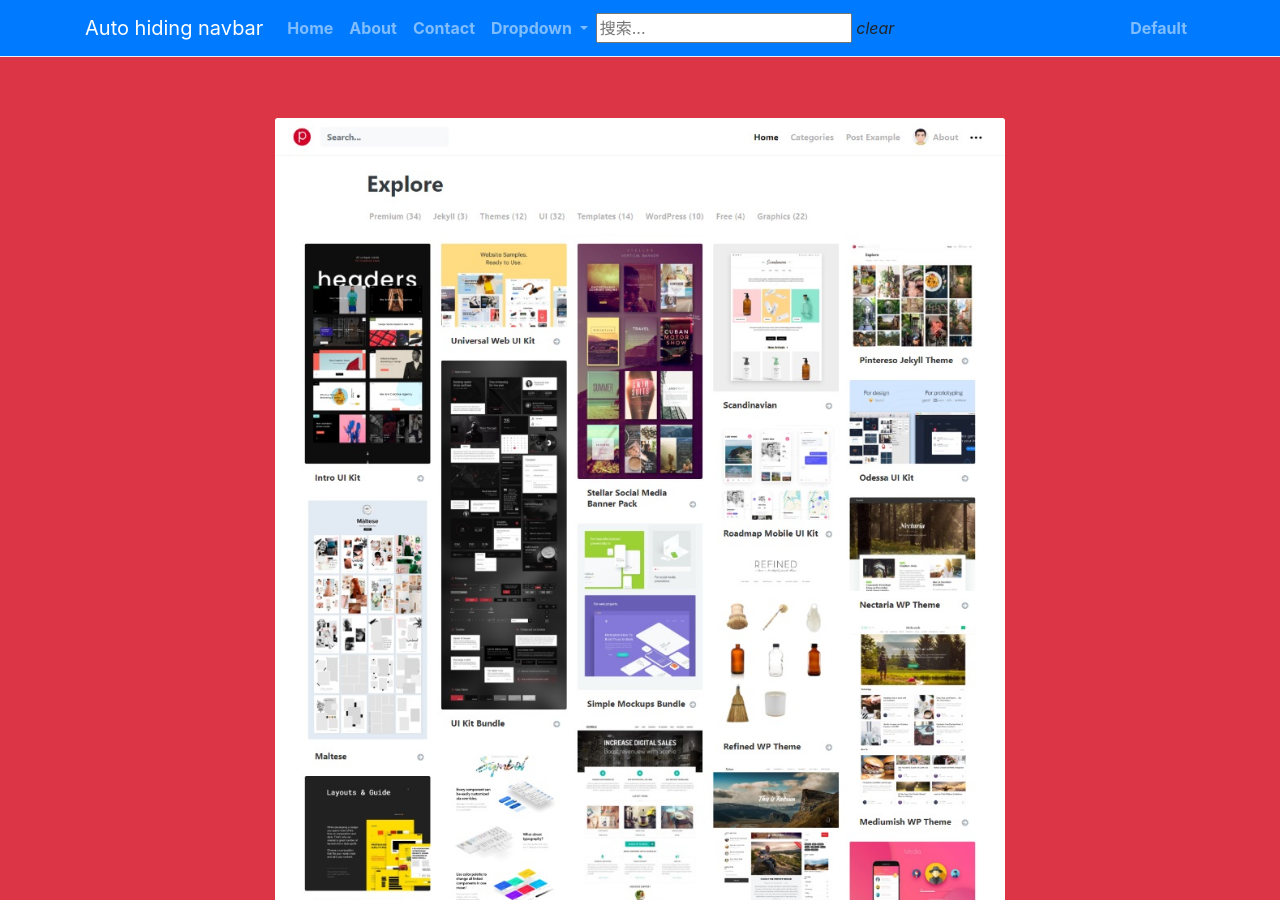
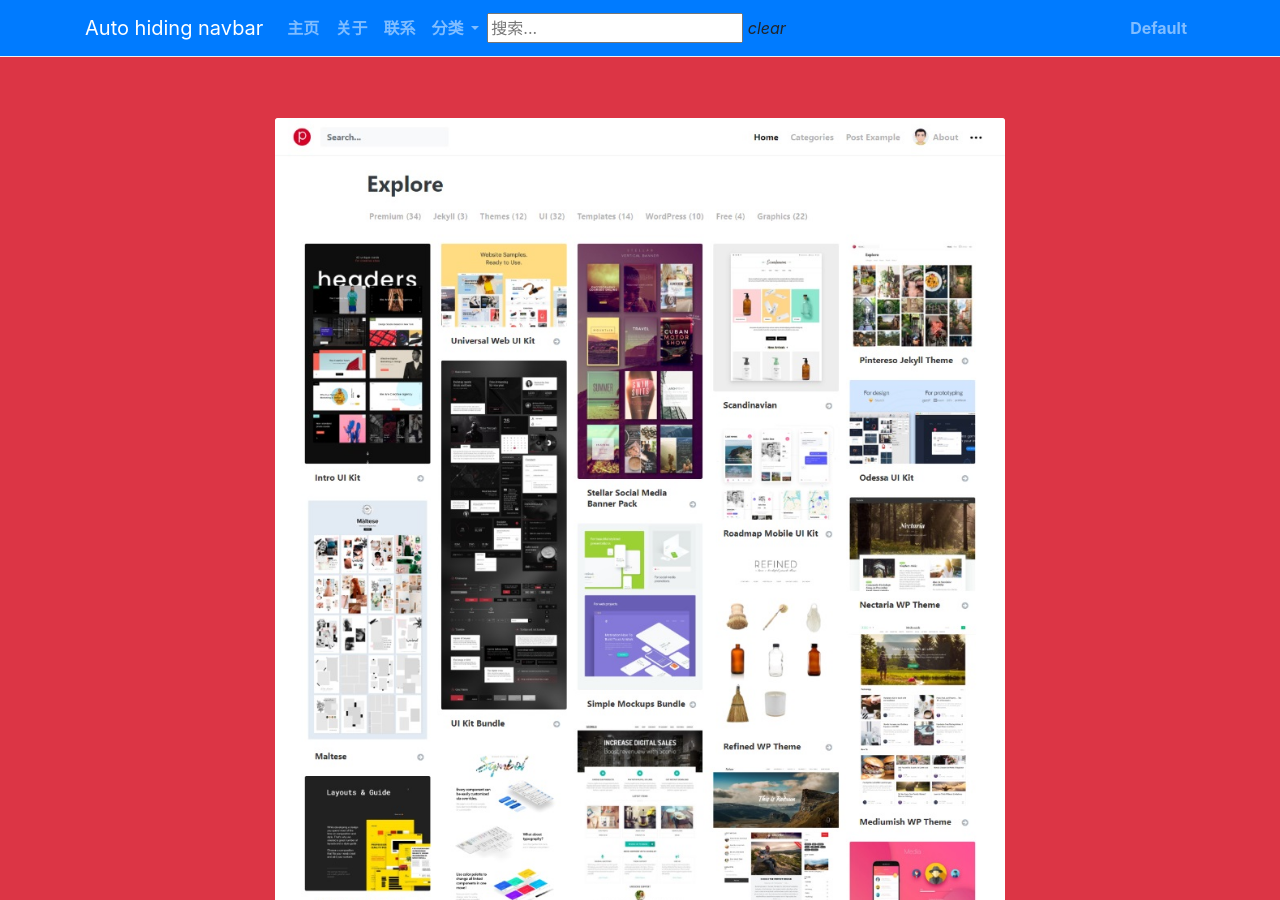
Before and after one commit to nengwuzhi/nengwuzhi.github.io, a Jekyll site: the page built from _pages/about.md, in a window 1280 px wide and 900 px high. Built offline with Jekyll 4.4.1, drawn with Linux system fonts in a browser that asks for light colours; nearby versions of some CDN libraries.

Commit message:
Update menu-header.html

```diff
--- a/_includes/menu-header.html
+++ b/_includes/menu-header.html
@@ -7,16 +7,16 @@
     <div class="collapse navbar-collapse" id="navbarResponsive">
       <ul class="navbar-nav">
         <li class="nav-item">
-          <a class="nav-link" href="#">Home</a>
+          <a class="nav-link" href="#">主页</a>
         </li>
         <li class="nav-item">
-          <a class="nav-link" href="#">About</a>
+          <a class="nav-link" href="#">关于</a>
         </li>
         <li class="nav-item">
-          <a class="nav-link" href="#">Contact</a>
+          <a class="nav-link" href="#">联系</a>
         </li>
         <li class="nav-item dropdown">
-          <a class="nav-link dropdown-toggle" data-toggle="dropdown" href="#" id="download">Dropdown <span class="caret"></span></a>
+          <a class="nav-link dropdown-toggle" data-toggle="dropdown" href="#" id="download">分类 <span class="caret"></span></a>
           <div class="dropdown-menu" aria-labelledby="download">
             <a class="dropdown-item" href="#">Action</a>
             <a class="dropdown-item" href="#">Another action</a>
```
